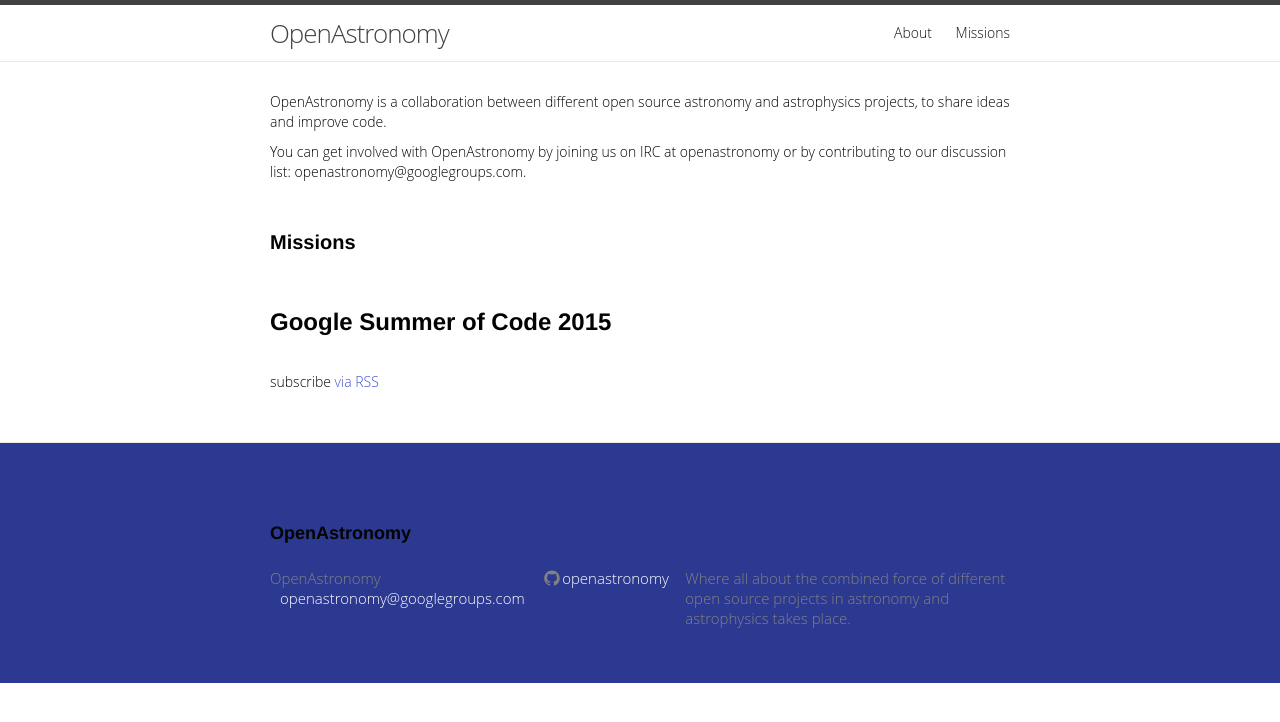
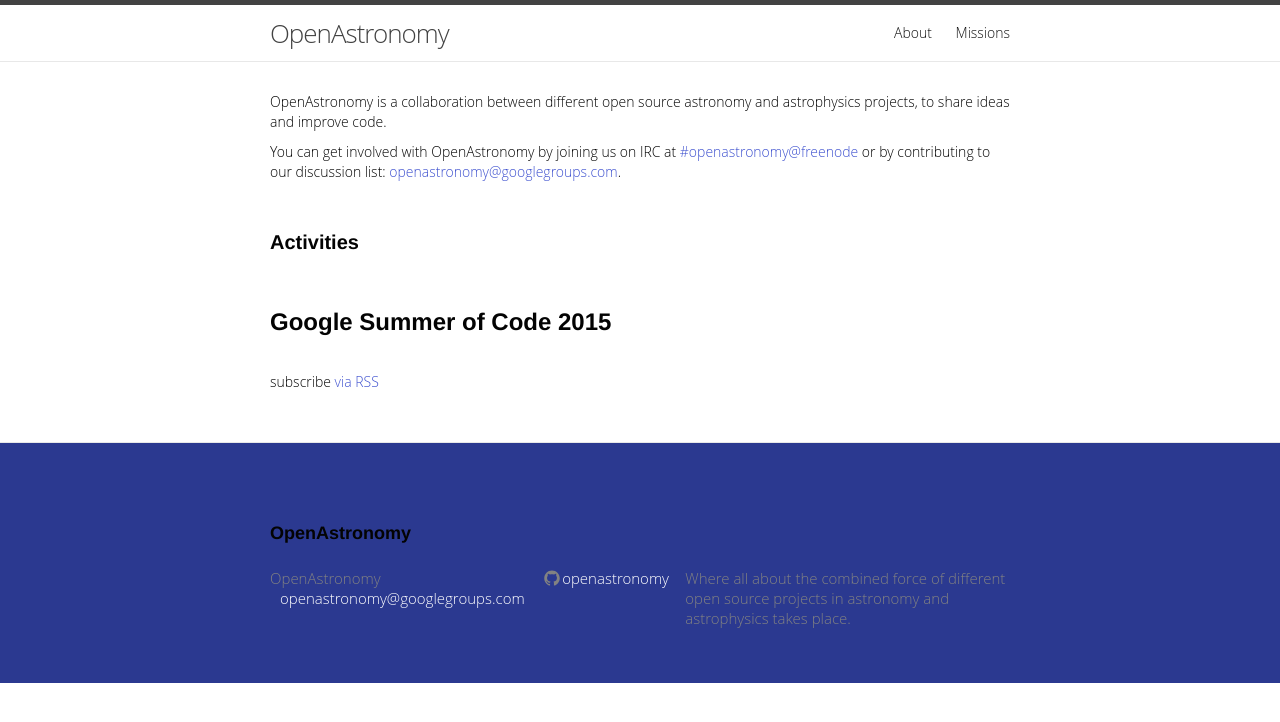
Before and after one commit to OpenAstronomy/openastronomy.github.io, a Jekyll site: the page built from index.html, in a window 1280 px wide. Shown: the top 722 px of the page. Built offline with Jekyll 4.4.1, drawn with Linux system fonts in a browser that asks for light colours.

Commit message:
make the irc and email on the index page links

```diff
--- a/index.html
+++ b/index.html
@@ -9,10 +9,11 @@
     </p>
     <p>
     You can get involved with OpenAstronomy by joining us on IRC at
-    {{site.irc_channel}} or by contributing to our discussion list: {{site.email}}.
+    <a href="{{ site.irc_freenode }}#{{ site.irc_channel }}">#openastronomy@freenode</a>
+    or by contributing to our discussion list: <a href="mailto:{{site.email}}">{{site.email}}</a>.
     </p>
 
-    <h2 class="page-heading">Missions</h2>
+    <h2 class="page-heading">Activities</h2>
     <ul class="post-list">
       {% for mission in site.missions %}
       {% if mission.show_main %}
```
